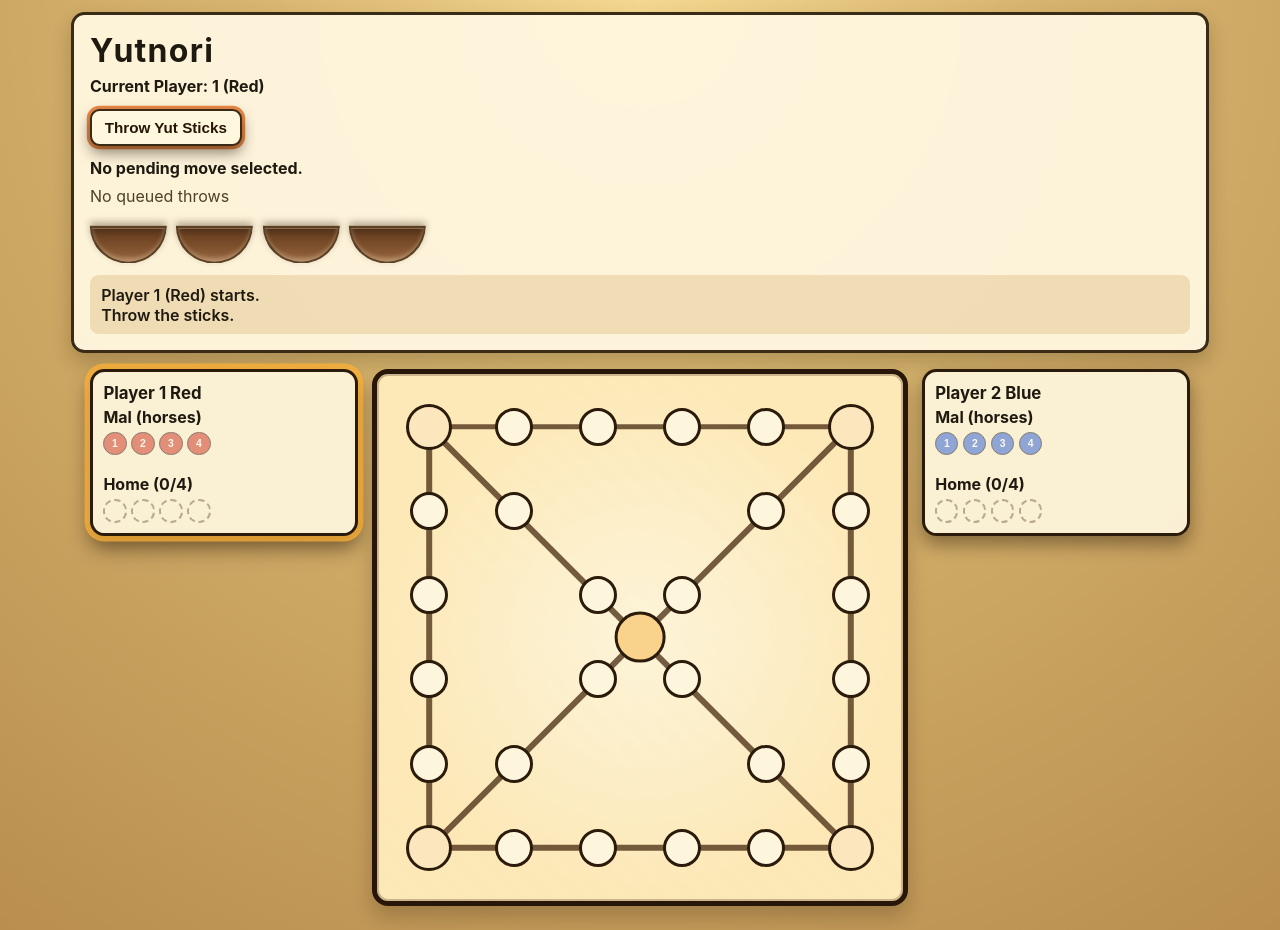
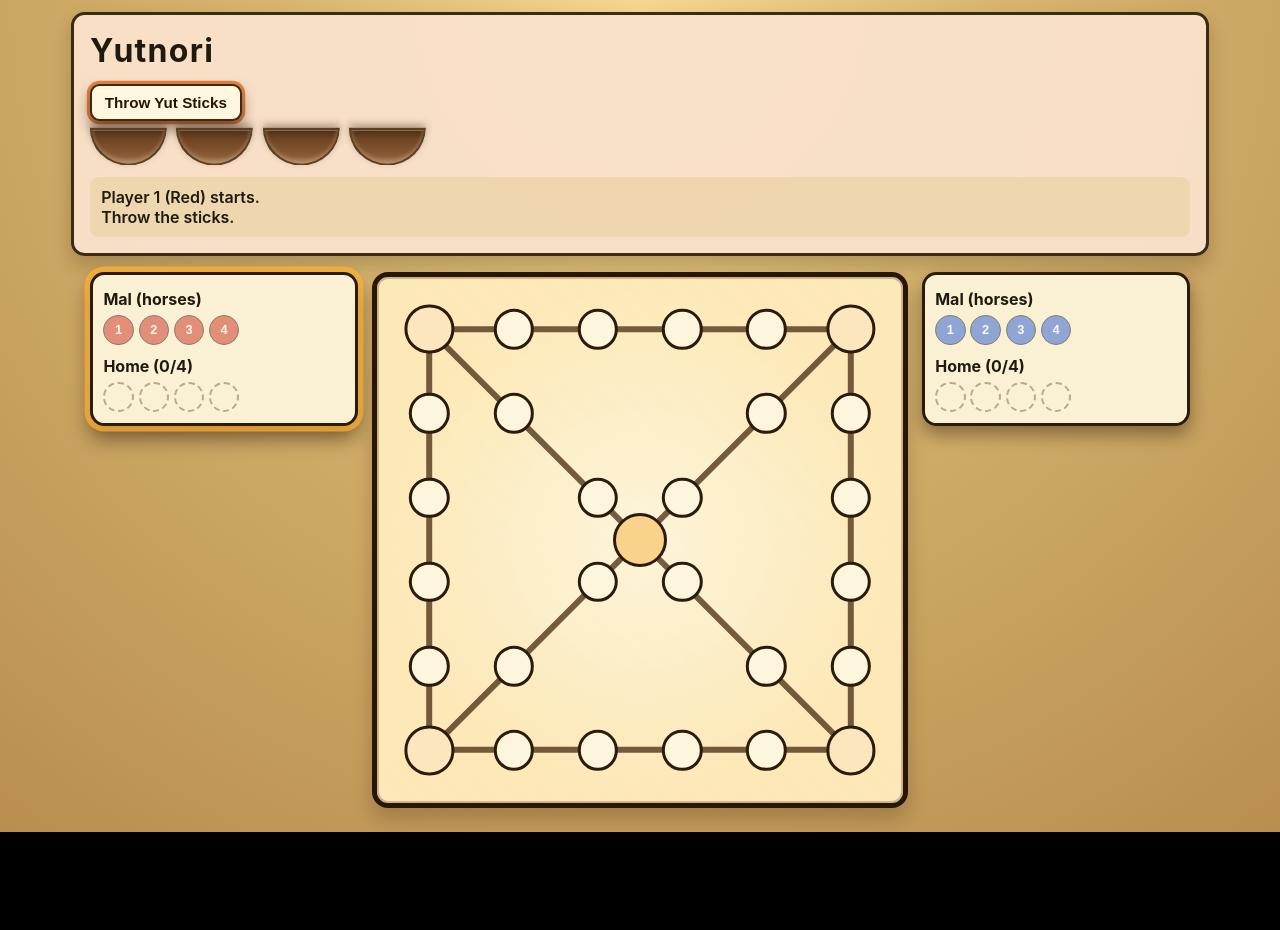
Before and after one commit to akinhwan/yutnori, a React (Create React App) app: page / in a window 1280 px wide. After the commit the page ends 832 px from the top, so only its background shows below. Built offline with nearby package versions, Linux system fonts and the light colour scheme.

Commit message:
Removing extraneous ui.

```diff
--- a/src/App.css
+++ b/src/App.css
@@ -14,17 +14,25 @@
   border-radius: 0.85rem;
   background: rgba(255, 247, 224, 0.95);
   box-shadow: 0 0.6rem 1.2rem rgba(36, 21, 4, 0.22);
+  transition: background 180ms ease-out;
+}
+
+.control-panel-player-1 {
+  background:
+    linear-gradient(0deg, rgba(203, 47, 31, 0.1), rgba(203, 47, 31, 0.1)),
+    rgba(255, 247, 224, 0.95);
+}
+
+.control-panel-player-2 {
+  background:
+    linear-gradient(0deg, rgba(36, 93, 217, 0.1), rgba(36, 93, 217, 0.1)),
+    rgba(255, 247, 224, 0.95);
 }
 
 .game-title {
   margin: 0 0 0.35rem;
   font-size: clamp(1.5rem, 3vw, 2rem);
   letter-spacing: 0.04em;
-}
-
-.turn-indicator {
-  margin: 0;
-  font-weight: 700;
 }
 
 .control-row {
--- a/src/App.js
+++ b/src/App.js
@@ -443,13 +443,12 @@ function App() {
 
   return (
     <div className="App">
-      <div className="control-panel">
+      <div
+        className={`control-panel control-panel-player-${
+          winner ?? currentPlayer
+        }`}
+      >
         <h1 className="game-title">Yutnori</h1>
-        <p className="turn-indicator">
-          {winner !== null
-            ? `Winner: Player ${winner} (${PLAYER_LABELS[winner]})`
-            : `Current Player: ${currentPlayer} (${PLAYER_LABELS[currentPlayer]})`}
-        </p>
 
         <div className="control-row">
           <button
@@ -469,13 +468,13 @@ function App() {
           </button> */}
         </div>
 
-        <p className="pending-move">
+        {/* <p className="pending-move">
           {pendingMove === null
             ? 'No pending move selected.'
             : `Selected move: ${describeThrow(pendingMove)}`}
-        </p>
+        </p> */}
 
-        <div className="move-queue">
+        {/* <div className="move-queue">
           {moveQueue.length === 0 ? (
             <span className="queue-empty">No queued throws</span>
           ) : (
@@ -493,7 +492,7 @@ function App() {
               </button>
             ))
           )}
-        </div>
+        </div> */}
 
         <div
           className={`stick-container ${
--- a/src/Board.css
+++ b/src/Board.css
@@ -43,8 +43,8 @@
 .station {
   position: absolute;
   transform: translate(-50%, -50%);
-  width: 2rem;
-  height: 2rem;
+  width: 2.15rem;
+  height: 2.15rem;
   border: 3px solid #2b1b0b;
   border-radius: 50%;
   background: #fdf6dd;
@@ -52,14 +52,14 @@
 }
 
 .station-corner {
-  width: 2.5rem;
-  height: 2.5rem;
+  width: 2.7rem;
+  height: 2.7rem;
   background: #fbe6bd;
 }
 
 .station-center {
-  width: 2.8rem;
-  height: 2.8rem;
+  width: 3rem;
+  height: 3rem;
   background: #f9d28b;
 }
 
@@ -96,15 +96,15 @@
 }
 
 .token {
-  width: 0.95rem;
-  height: 0.95rem;
+  width: 1.22rem;
+  height: 1.22rem;
   border-radius: 50%;
   display: flex;
   align-items: center;
   justify-content: center;
   color: #ffffff;
   border: 1px solid rgba(15, 10, 7, 0.65);
-  font-size: 0.58rem;
+  font-size: 0.7rem;
   line-height: 1;
   user-select: none;
 }
@@ -163,20 +163,20 @@
 
 .bank-token-slot,
 .home-slot {
-  width: 1.45rem;
-  height: 1.45rem;
+  width: 1.9rem;
+  height: 1.9rem;
   border-radius: 50%;
   border: 2px dashed rgba(62, 38, 17, 0.35);
   box-sizing: border-box;
 }
 
 .bank-token {
-  width: 1.45rem;
-  height: 1.45rem;
+  width: 1.9rem;
+  height: 1.9rem;
   border-radius: 50%;
   border: 1px solid #130a04;
   color: #ffffff;
-  font-size: 0.65rem;
+  font-size: 0.8rem;
   font-weight: 700;
   cursor: pointer;
 }
@@ -251,4 +251,17 @@
   .home-slot-row {
     margin: 0;
   }
+
+  .token {
+    width: 1.38rem;
+    height: 1.38rem;
+    font-size: 0.76rem;
+  }
+
+  .bank-token-slot,
+  .bank-token,
+  .home-slot {
+    width: 2.2rem;
+    height: 2.2rem;
+  }
 }
--- a/src/Board.js
+++ b/src/Board.js
@@ -111,7 +111,7 @@ function Board({
           isCurrentPlayer ? 'player-panel-active' : ''
         }`}
       >
-        <h2 className="panel-title">Player {player} {PLAYER_LABELS[player]}</h2>
+        {/* <h2 className="panel-title">Player {player} {PLAYER_LABELS[player]}</h2> */}
 
         <p className="panel-label">Mal (horses)</p>
         <div
--- a/src/gameLogic.js
+++ b/src/gameLogic.js
@@ -230,6 +230,28 @@ export const getDestinationOptions = (position, steps) => {
     return [];
   }
 
+  // Center is rendered as one merged cell, but movement should still use the
+  // token's concrete center node to avoid allowing backward travel.
+  if (getCellKey(position) === 'CENTER') {
+    const centerOriginsByPosition = {
+      CA: ['CA', 'CB'],
+      CB: ['CB', 'CD'],
+      CD: ['CD', 'CA'],
+    };
+    const centerOrigins = centerOriginsByPosition[position] ?? [position];
+    const uniqueDestinations = new Set();
+
+    centerOrigins.forEach((origin) => {
+      const destination = advancePosition(origin, steps, false);
+      uniqueDestinations.add(destination);
+    });
+
+    return Array.from(uniqueDestinations).map((destination) => ({
+      useBranch: false,
+      position: destination,
+    }));
+  }
+
   const options = [
     {
       useBranch: false,
```
